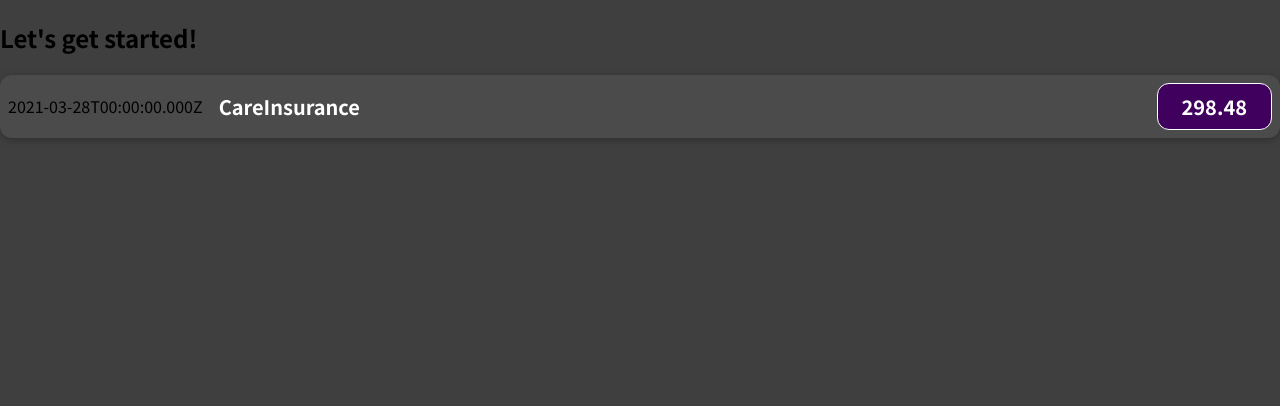
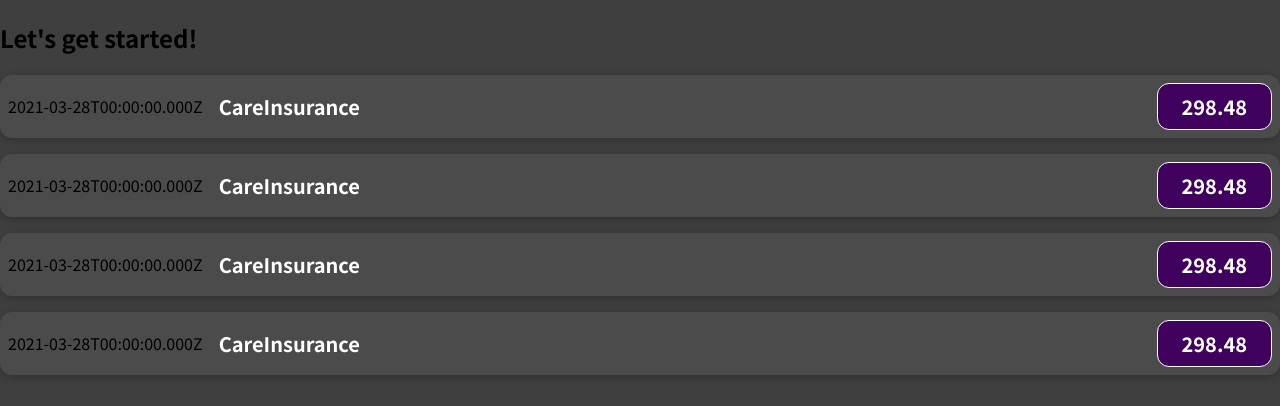
Before and after one commit to devgirlpro/max-section-3, a React (Create React App) app: page / in a window 1280 px wide. Shown: the top 406 px of the page. Built offline with nearby package versions, Linux system fonts and the light colour scheme.

Commit message:
passing data  dummy way

```diff
--- a/src/App.js
+++ b/src/App.js
@@ -32,7 +32,10 @@
   return (
     <div>
       <h2>Let's get started!</h2>
-      <ExpenseItem />
+      <ExpenseItem title={expenses[0].title} amount={expenses[0].amount} date={expenses[0].date} />
+      <ExpenseItem title={expenses[1].title} amount={expenses[1].amount} date={expenses[1].date} />
+      <ExpenseItem title={expenses[2].title} amount={expenses[2].amount} date={expenses[2].date} />
+      <ExpenseItem title={expenses[3].title} amount={expenses[3].amount} date={expenses[3].date} />
     </div>
   );
 }
```
